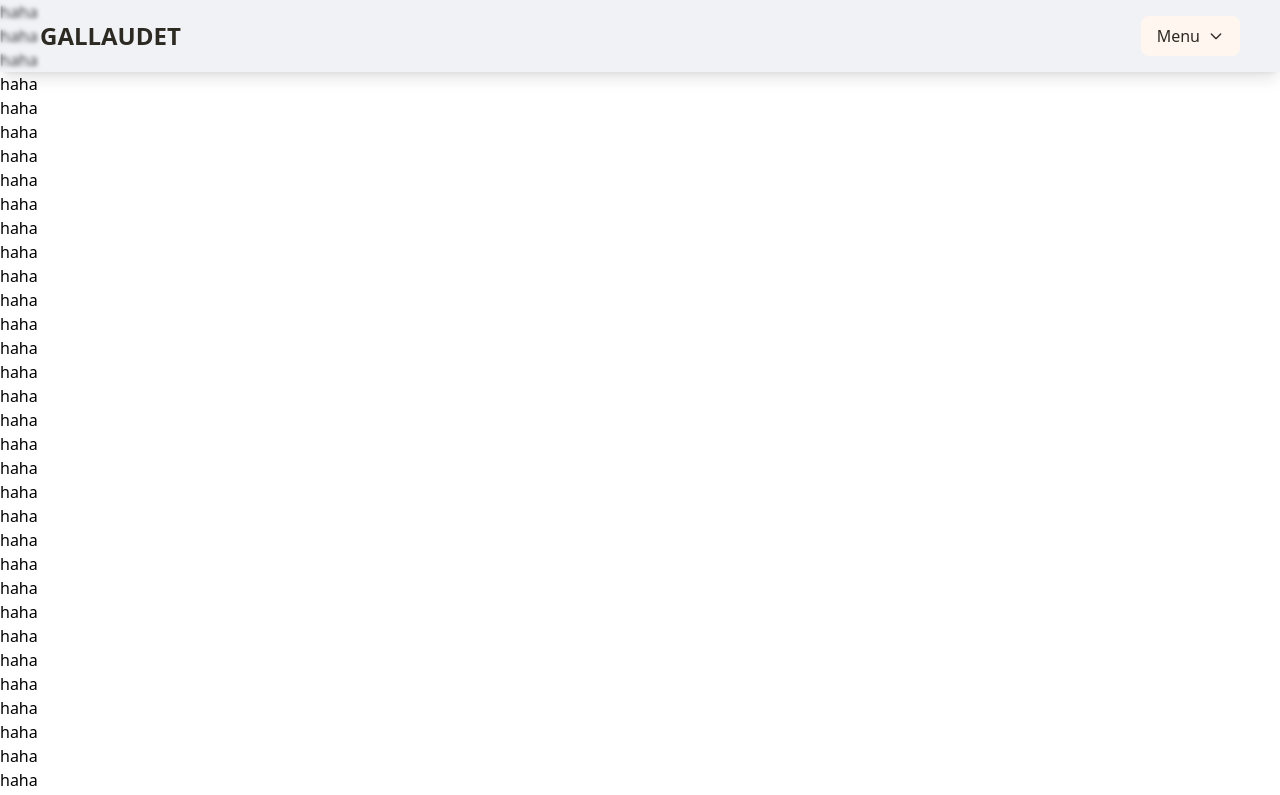
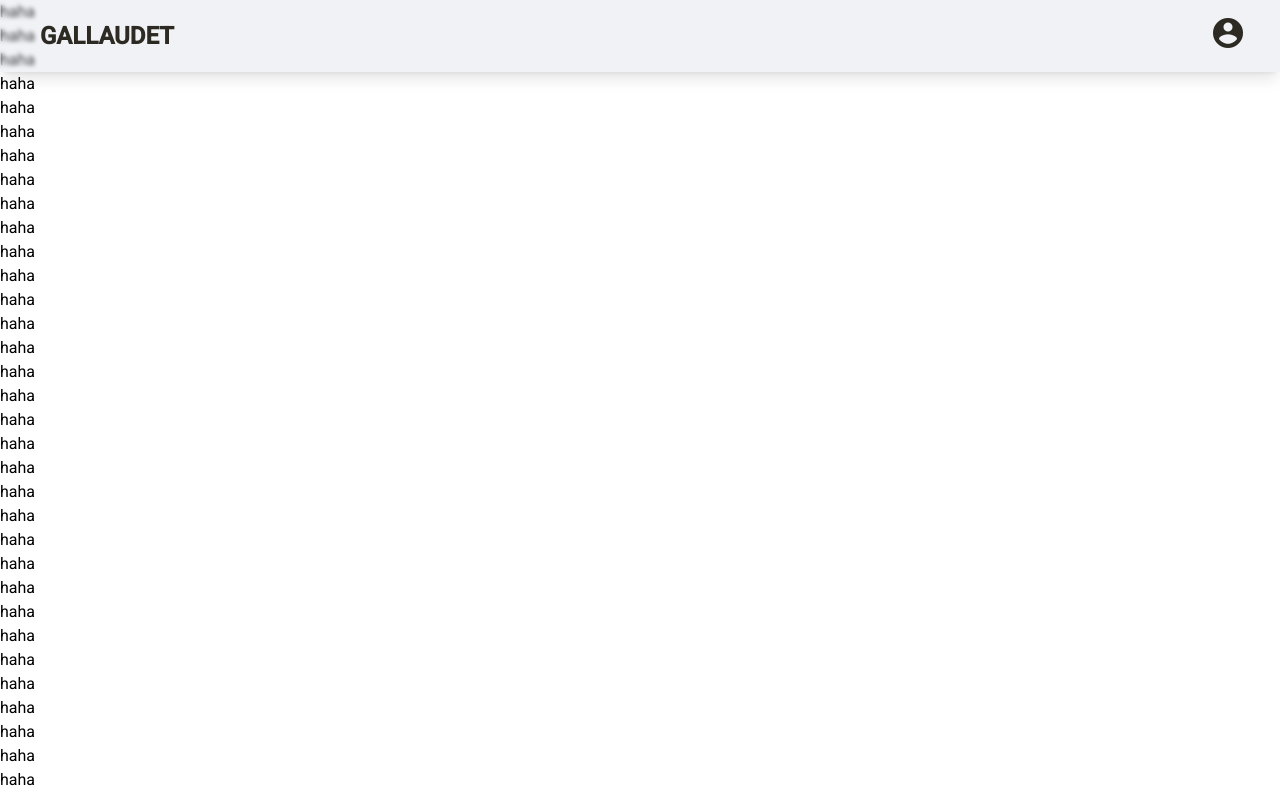
Before and after one commit to odanielaugusto/Ponderada_de_Testes, an Angular app in the folder src/frontend/: page / in a window 1280 px wide. Shown: the top 795 px of the page. Built offline with nearby package versions, Linux system fonts and the light colour scheme.

Commit message:
chore: instala a biblioteca para ícones

```diff
--- a/src/frontend/angular.json
+++ b/src/frontend/angular.json
@@ -32,6 +32,7 @@
               }
             ],
             "styles": [
+              "@angular/material/prebuilt-themes/rose-red.css",
               "src/styles.scss"
             ],
             "scripts": [],
@@ -96,7 +97,9 @@
               }
             ],
             "styles": [
-              "src/styles.scss"
+              "@angular/material/prebuilt-themes/rose-red.css",
+              "src/styles.scss",
+              "node_modules/@angular/material/icon-font/styles.css"
             ],
             "scripts": []
           }
--- a/src/frontend/package.json
+++ b/src/frontend/package.json
@@ -11,10 +11,12 @@
   },
   "private": true,
   "dependencies": {
+    "@angular/cdk": "^19.2.3",
     "@angular/common": "^19.2.0",
     "@angular/compiler": "^19.2.0",
     "@angular/core": "^19.2.0",
     "@angular/forms": "^19.2.0",
+    "@angular/material": "^19.2.3",
     "@angular/platform-browser": "^19.2.0",
     "@angular/platform-browser-dynamic": "^19.2.0",
     "@angular/platform-server": "^19.2.0",
--- a/src/frontend/src/app/shared/components/navbar/navbar.component.html
+++ b/src/frontend/src/app/shared/components/navbar/navbar.component.html
@@ -5,7 +5,7 @@
     'shadow-[#00000010]': isScrolled
   }"
   style="backdrop-filter: blur(2px)"
-  class="fixed top-0 left-0 w-full text-black px-10 py-4 shadow-lg flex justify-between items-center transition-all duration-300"
+  class="fixed top-0 left-0 w-full text-black px-10 py-4 shadow-lg flex justify-between items-center transition-all duration-300 h-18"
 >
   <!-- Nome da Empresa com link para a Home -->
   <div class="text-2xl font-bold">
@@ -24,23 +24,9 @@
   <div class="relative">
     <button
       (click)="toggleDropdown()"
-      class="flex items-center gap-2 px-4 py-2 bg-white bg-opacity-20 hover:bg-green-500 hover:cursor-pointer rounded-lg transition"
+      class="transform origin-center hover:scale-105 hover:drop-shadow-sm hover:cursor-pointer transition duration-500 ease-in-out"
     >
-      <span>Menu</span>
-      <svg
-        class="w-4 h-4"
-        xmlns="http://www.w3.org/2000/svg"
-        fill="none"
-        viewBox="0 0 24 24"
-        stroke="currentColor"
-      >
-        <path
-          stroke-linecap="round"
-          stroke-linejoin="round"
-          stroke-width="2"
-          d="M19 9l-7 7-7-7"
-        ></path>
-      </svg>
+      <mat-icon class="scale-150">account_circle</mat-icon>
     </button>
 
     <!-- Dropdown Menu -->
--- a/src/frontend/src/app/shared/components/navbar/navbar.component.ts
+++ b/src/frontend/src/app/shared/components/navbar/navbar.component.ts
@@ -1,13 +1,14 @@
 import { Component, HostListener } from '@angular/core';
 import { RouterModule } from '@angular/router';
 import { CommonModule } from '@angular/common';
+import { MatIconModule } from '@angular/material/icon';
 
 @Component({
   selector: 'app-navbar',
   standalone: true,
   templateUrl: './navbar.component.html',
   styleUrls: ['./navbar.component.scss'],
-  imports: [RouterModule, CommonModule],
+  imports: [RouterModule, CommonModule, MatIconModule],
 })
 export class NavbarComponent {
   isDropdownOpen = false;
--- a/src/frontend/src/index.html
+++ b/src/frontend/src/index.html
@@ -6,8 +6,10 @@
   <base href="/">
   <meta name="viewport" content="width=device-width, initial-scale=1">
   <link rel="icon" type="image/x-icon" href="favicon.ico">
+  <link href="https://fonts.googleapis.com/css2?family=Roboto:wght@300;400;500&display=swap" rel="stylesheet">
+  <link href="https://fonts.googleapis.com/icon?family=Material+Icons" rel="stylesheet">
 </head>
-<body>
+<body class="mat-typography">
   <app-root></app-root>
 </body>
 </html>
--- a/src/frontend/src/styles.scss
+++ b/src/frontend/src/styles.scss
@@ -8,3 +8,5 @@
   --color-beige: #F5E1BC;
   --color-black: #2D2A23;
 }
+html, body { height: 100%; }
+body { margin: 0; font-family: Roboto, "Helvetica Neue", sans-serif; }
```
Also changed, not shown: 1 other file (tests, documents, lock files or other folders).
